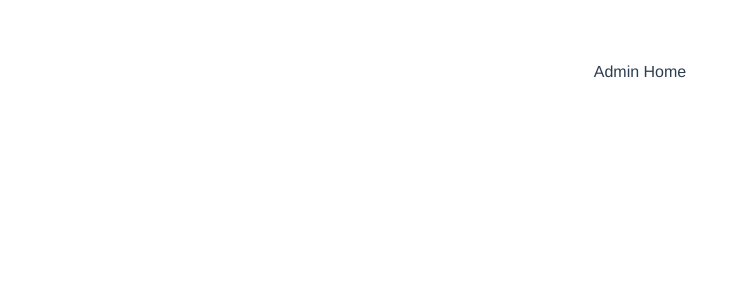
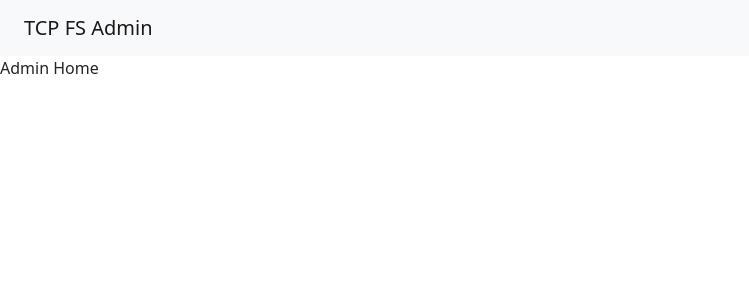
Before and after one commit to tobiasbriones/ep-file-system, a Vue app in the folder admin/: page / in a window 1280 px wide. Shown: the top 300 px of the page, without its empty margins (0-749 px from the left). Built offline with nearby package versions, Linux system fonts and the light colour scheme.

Commit message:
Add component AppToolbar

```diff
--- a/admin/src/App.vue
+++ b/admin/src/App.vue
@@ -1,25 +1,17 @@
 <template>
-  <Home />
+  <AppToolbar />
+  <AdminHome />
 </template>
 
 <script>
-import Home from './components/Home.vue';
+import AppToolbar from '@/components/Toolbar';
+import AdminHome from '@/components/Home';
 
 export default {
   name: 'App',
   components: {
-    Home: Home
+    AppToolbar,
+    AdminHome
   }
 };
 </script>
-
-<style>
-#app {
-  margin-top: 60px;
-  font-family: Avenir, Helvetica, Arial, sans-serif;
-  text-align: center;
-  color: #2c3e50;
-  -webkit-font-smoothing: antialiased;
-  -moz-osx-font-smoothing: grayscale;
-}
-</style>
--- /dev/null
+++ b/admin/src/components/Toolbar.vue
@@ -0,0 +1,18 @@
+<template>
+  <nav class="navbar navbar-light bg-light">
+    <a class="navbar-brand mb-0 h1 py-2 px-4" href="#">TCP FS Admin</a>
+  </nav>
+</template>
+
+<script>
+export default {
+  name: 'AppToolbar',
+  props: {
+    msg: String
+  }
+};
+</script>
+
+<style scoped>
+
+</style>
```
